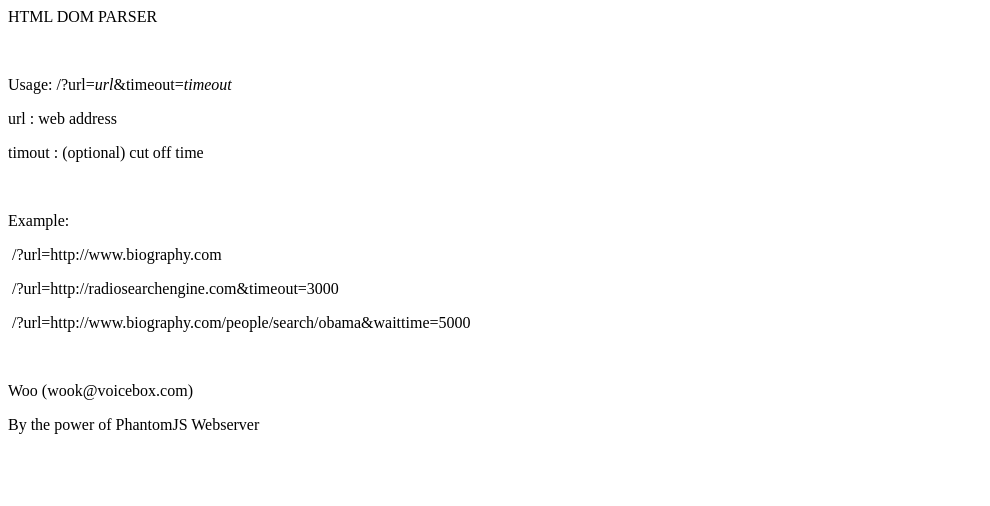
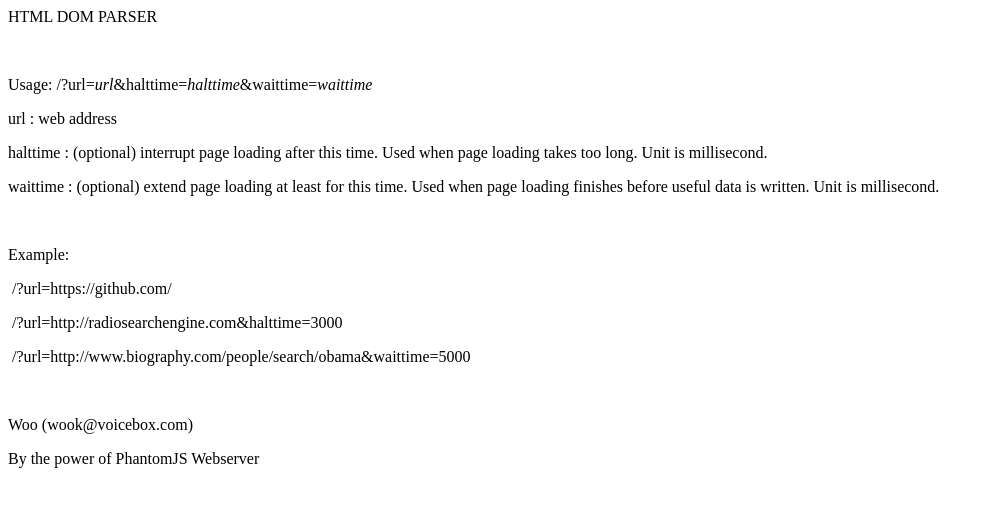
Before and after one commit to Efreeto/html-dom-parser, a plain HTML site: page index.html in a window 1280 px wide. Shown: the whole page, without its empty margins (0-990 px from the left). Drawn offline with Linux system fonts and the light colour scheme.

Commit message:
Seventh - added waittime
new function: waittime
renamed function: timeout to halttime

```diff
--- a/example-ben.js
+++ b/example-ben.js
@@ -1,3 +1,5 @@
+/* http://benjaminbenben.com/2013/07/28/phantomjs-webserver/ */
+
 // import the webserver module, and create a server
 var server = require('webserver').create();
 
--- a/index.html
+++ b/index.html
@@ -3,13 +3,14 @@
 <body>
 <p>HTML DOM PARSER</p>
 <p>&nbsp;</p>
-<p>Usage: /?url=<i>url</i>&amp;timeout=<i>timeout</i></p>
+<p>Usage: /?url=<i>url</i>&amp;halttime=<i>halttime</i>&amp;waittime=<i>waittime</i></p>
 <p>url : web address</p>
-<p>timout : (optional) cut off time</p>
+<p>halttime : (optional) interrupt page loading after this time. Used when page loading takes too long. Unit is millisecond.</p>
+<p>waittime : (optional) extend page loading at least for this time. Used when page loading finishes before useful data is written. Unit is millisecond.</p>
 <p>&nbsp;</p>
 <p>Example:</p>
-<p>&nbsp;/?url=http://www.biography.com</p>
-<p>&nbsp;/?url=http://radiosearchengine.com&amp;timeout=3000</p>
+<p>&nbsp;/?url=https://github.com/</p>
+<p>&nbsp;/?url=http://radiosearchengine.com&amp;halttime=3000</p>
 <p>&nbsp;/?url=http://www.biography.com/people/search/obama&amp;waittime=5000</p>
 <p>&nbsp;</p>
 <p>Woo (wook@voicebox.com)</p>
```
Also changed, not shown: fetch.js (+13 -15 lines).
